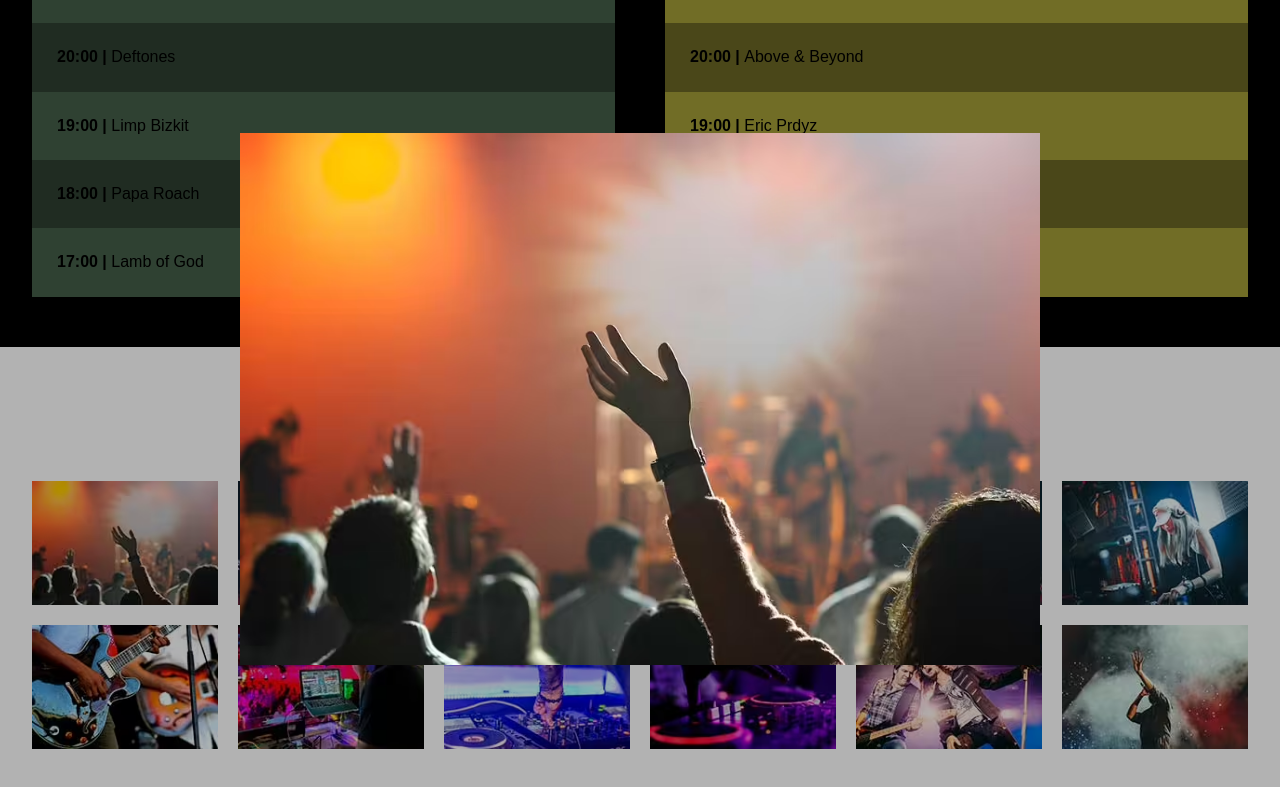
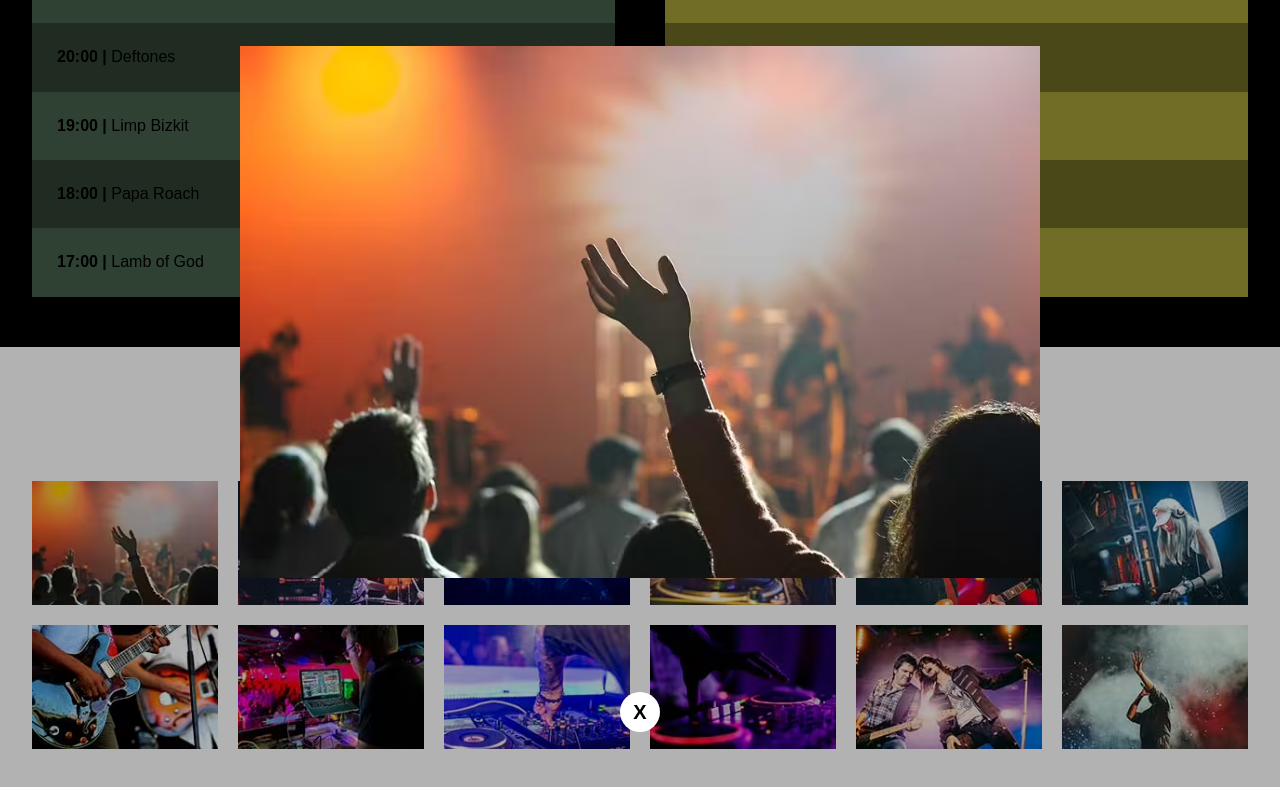
Before and after one commit to Alexis-j/FestivalMusica, a website: page index.html in a window 1280 px wide. Both pictures are taken after a click on the element 125 px from the left and 2716 px from the top of the page. Shown: the part 2173-2960 px from the top of the page. Drawn offline with Linux system fonts and the light colour scheme; files that its build step writes are made by us from their sources.

Commit message:
overlay con un x de cerrar

```diff
--- a/src/js/galeria.js
+++ b/src/js/galeria.js
@@ -32,11 +32,30 @@ function mostrarImagen(id) {
       <source srcset="build/img/grande/${id}.webp" type="image/webp">
       <img loading="lazy" width="200" height="300"="build/img/grande/${id}.avif" alt="Imagen Galeria">
       `;
+
+      // crea el Overlay con la imagen
       const overlay = document.createElement('DIV');
       overlay.appendChild(imagen);
       overlay.classList.add('overlay');
 
+
+
+      //boton para cerar el modal
+      const cerrarModal = document.createElement('P');
+      cerrarModal.textContent = 'X';
+      cerrarModal.classList.add('btn-cerrar');
+      cerrarModal.onclick = function () {
+        body.appendChild(overlay);
+        body.classList.remove('fijar-body');// hace que se puede haces scroll despues de el overlay
+
+        overlay.remove();
+      }
+      overlay.appendChild(cerrarModal);
+
+
+      // Anadir al HTML
       const body = document.querySelector('body');
       body.appendChild(overlay);
+      body.classList.add('fijar-body');
 
 }
--- a/src/scss/base/_globales.scss
+++ b/src/scss/base/_globales.scss
@@ -14,6 +14,10 @@ html{
 body {
   font-family: v.$fuente-principal;
   font-size: 1.6rem;
+
+  &.fijar-body{
+    overflow: hidden;
+  }
 }
 
 p{
--- a/src/scss/layout/_galeria.scss
+++ b/src/scss/layout/_galeria.scss
@@ -46,3 +46,18 @@
 
   }
 }
+
+.btn-cerrar{
+  width: 4rem;
+  height: 4rem;
+  border-radius: 50%;
+  background-color: v.$blanco;
+  color: v.$negro;
+  display: grid;
+  place-items: center;
+  font-weight: 700;
+
+  &:hover{
+    cursor: pointer;
+  }
+}
```
Also changed, not shown: build/css/app.css, build/js/galeria.js.
